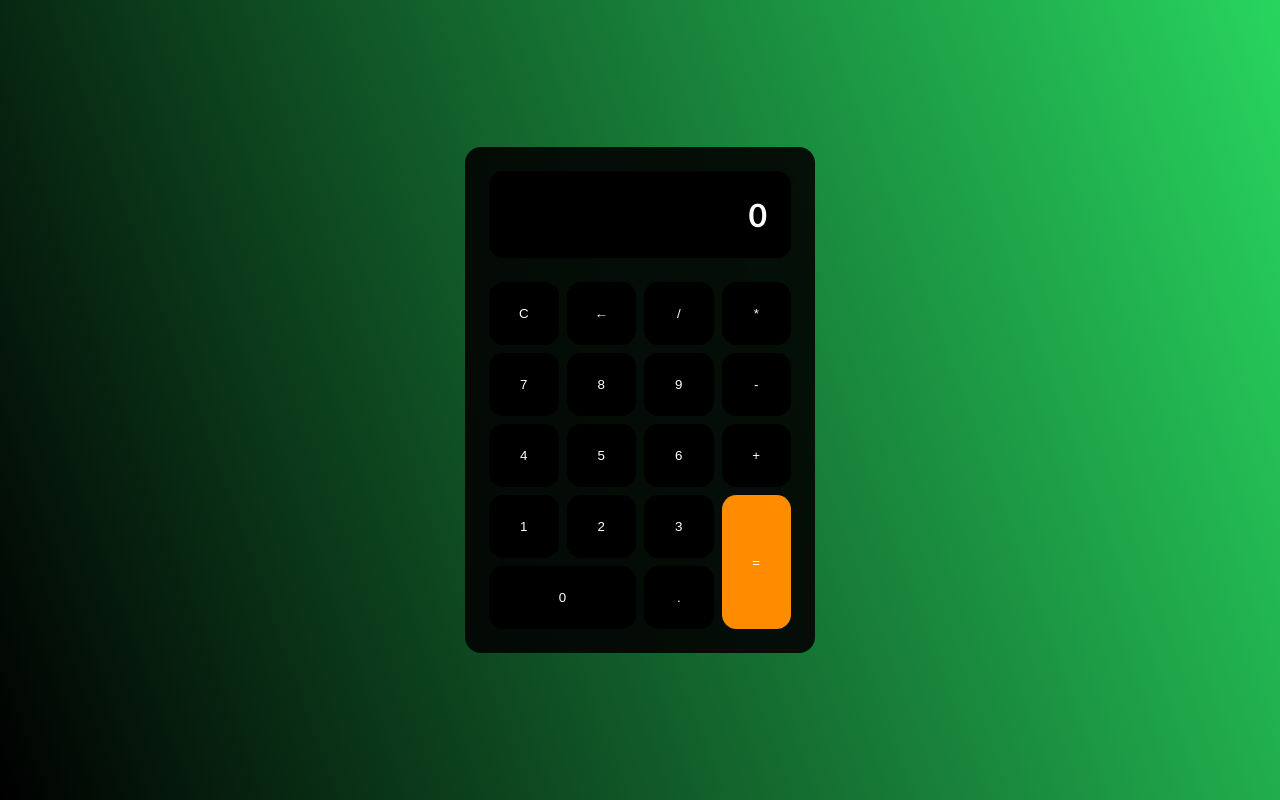
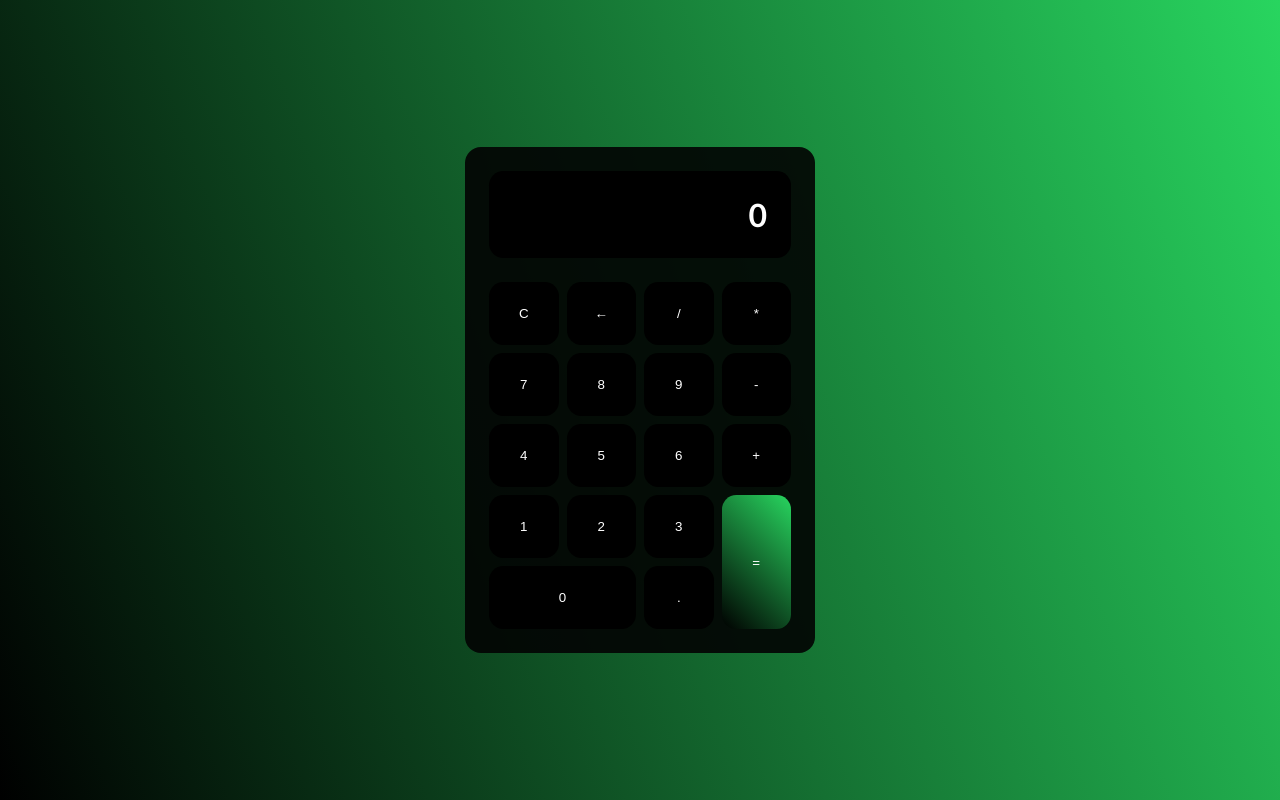
Before and after one commit to gianemanuelwagner/calculadora, a plain HTML site: page index.html in a window 1280 px wide. Drawn offline with Linux system fonts and the light colour scheme.

Commit message:
Update main.css

```diff
--- a/css/main.css
+++ b/css/main.css
@@ -58,10 +58,10 @@ body {
 }
 
 #igual {
+    background-image: linear-gradient(45deg, #00000099, #28d55f);
     grid-row: span 2;
-    background-color: #FF8C00;
 }
 
 #igual:hover {
-    background-color: #f98354;
+    background-color: #cececebe;
 }
```
